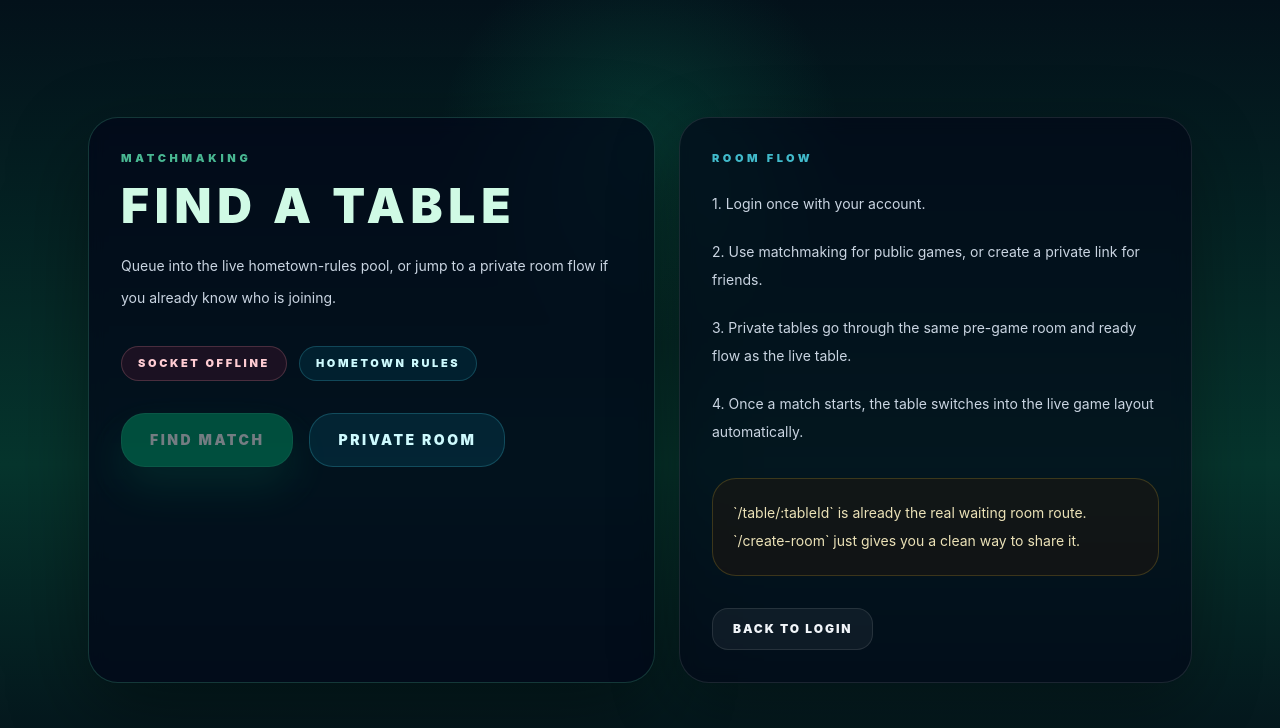
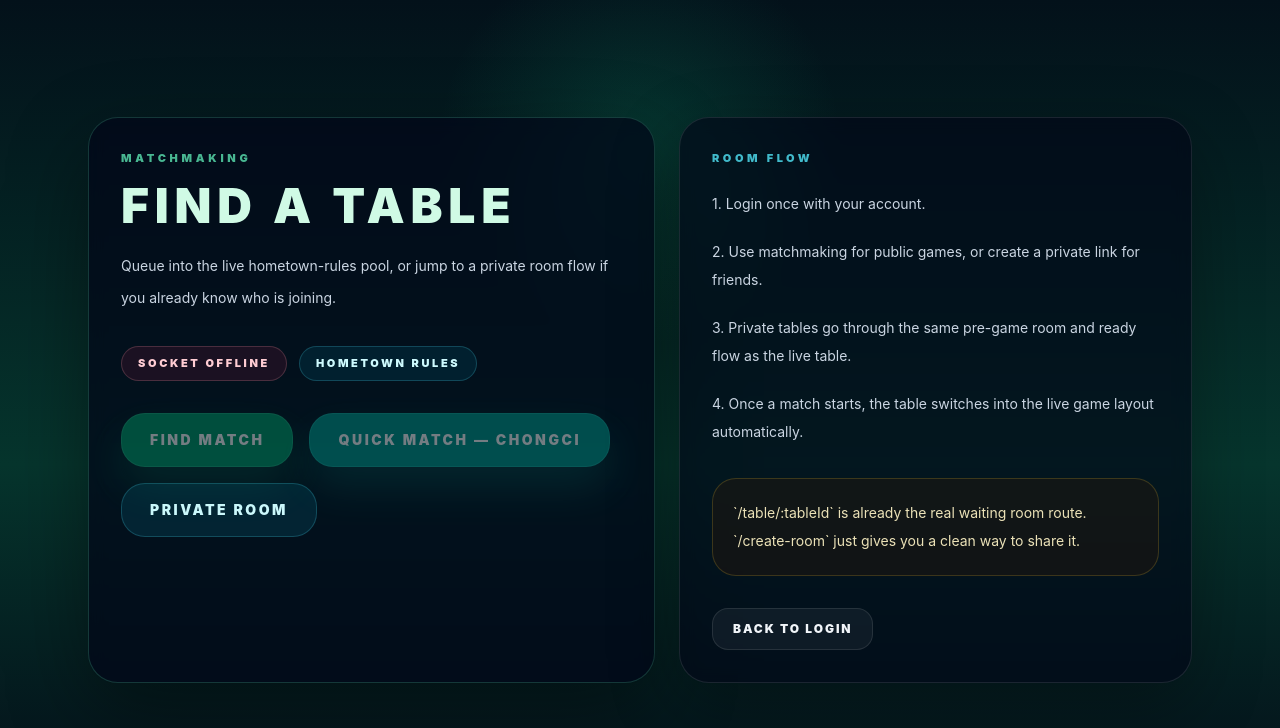
Before and after one commit to PlasmaNeon/fh-mahjong, a React (Vite) app in the folder web/: page /lobby in a window 1280 px wide. Shown: the top 728 px of the page. Built offline with nearby package versions, Linux system fonts and the light colour scheme; no server answers.

Commit message:
web(lobby): quick-match button for chongci-fh queue

```diff
--- a/web/src/pages/Lobby.tsx
+++ b/web/src/pages/Lobby.tsx
@@ -22,7 +22,7 @@ export default function Lobby() {
         }
     }, [isConnected, gameState, navigate, connect]);
 
-    const joinQueue = async () => {
+    const joinQueue = async (ruleset: 'hometown' | 'chongci-fh' = 'hometown') => {
         const token = localStorage.getItem('fh_token');
         if (!token) return navigate('/');
 
@@ -35,11 +35,12 @@ export default function Lobby() {
                     'Content-Type': 'application/json',
                     'Authorization': `Bearer ${token}`,
                 },
-                body: JSON.stringify({ ruleset: 'hometown' }),
+                body: JSON.stringify({ ruleset }),
             });
 
             if (!res.ok) {
-                throw new Error('Failed to join queue');
+                const data = await res.json().catch(() => ({}));
+                throw new Error(data.error || 'Failed to join queue');
             }
         } catch (e: any) {
             setError(e.message || 'Error contacting matchmaker');
@@ -84,11 +85,18 @@ export default function Lobby() {
                         ) : (
                             <div className="mt-8 flex flex-wrap gap-4">
                                 <button
-                                    onClick={joinQueue}
+                                    onClick={() => joinQueue('hometown')}
                                     disabled={!isConnected}
                                     className="rounded-[24px] border border-emerald-300/24 bg-emerald-600 px-7 py-4 text-sm font-black uppercase tracking-[0.18em] text-white shadow-[0_20px_40px_rgba(5,150,105,0.32)] transition hover:-translate-y-0.5 hover:bg-emerald-500 disabled:cursor-not-allowed disabled:opacity-45"
                                 >
                                     Find Match
+                                </button>
+                                <button
+                                    onClick={() => joinQueue('chongci-fh')}
+                                    disabled={!isConnected}
+                                    className="rounded-[24px] border border-teal-300/24 bg-teal-600 px-7 py-4 text-sm font-black uppercase tracking-[0.18em] text-white shadow-[0_20px_40px_rgba(13,148,136,0.32)] transition hover:-translate-y-0.5 hover:bg-teal-500 disabled:cursor-not-allowed disabled:opacity-45"
+                                >
+                                    Quick Match — Chongci
                                 </button>
                                 <Link
                                     to="/create-room"
```
